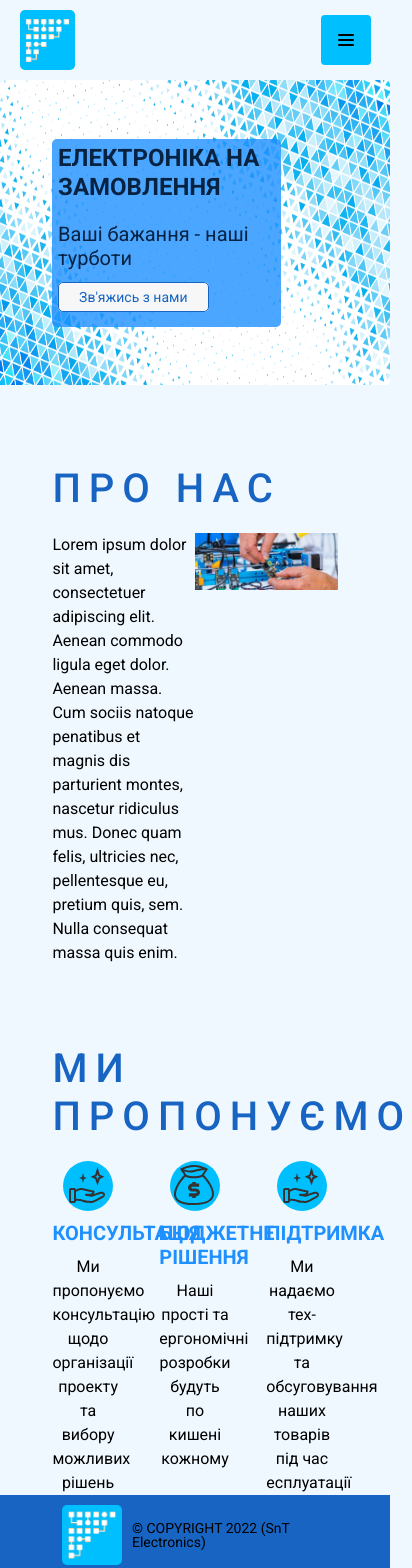
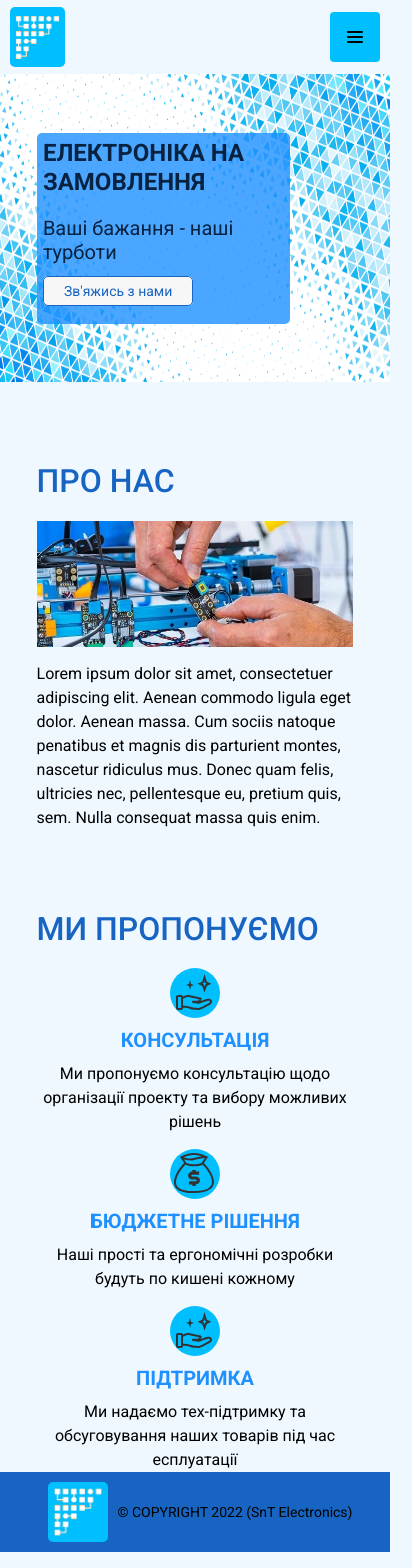
Before and after one commit to bigMialkovskyi/SnT_Electronics, a Vue app: page / in a window 390 px wide. Shown: the top 1568 px of the page, 412 px wide, since content can reach past the window. Built offline with nearby package versions, Linux system fonts and the light colour scheme.

Commit message:
generalinfo mobile

```diff
--- a/src/styles/banner.scss
+++ b/src/styles/banner.scss
@@ -2,7 +2,8 @@
 
 .banner {
   // background: url("../assets/img/pcb-1.jpg")no-repeat center;
-  background: url("../assets/img/banner-bg-02.jpg")no-repeat center;
+  // background: url("../assets/img/banner-bg-02.jpg")no-repeat center;
+  background: url("../assets/img/banner-bg-02.jpg")no-repeat;
   // background: url("../assets/img/banner-bg-01.jpg")no-repeat center;
   // background: url("../assets/img/banner-bg-00.jpg")no-repeat center;
   background-size: 100% 100%;
--- a/src/styles/general_information.scss
+++ b/src/styles/general_information.scss
@@ -67,3 +67,31 @@
     font-size: 40px;
   }
 }
+
+@media screen and (max-width: 575px) {
+
+  .about-us-title {
+    font-size: 32px;
+    letter-spacing: normal;
+  }
+
+  .about-us-desc {
+    // display: flex;
+    display: grid;
+    grid-template-columns: 100%;
+
+    img {
+      grid-row-start: 1;
+      margin-bottom: 15px;
+    }
+  }
+
+  .we-offer {
+    display: block;
+
+    li {
+      min-width: 100%;
+      margin-top: 15px;
+    }
+  }
+}
--- a/src/styles/header.scss
+++ b/src/styles/header.scss
@@ -2,7 +2,7 @@
 @import 'variables.scss';
 
 .header {
-  padding: 10px 0;
+  padding: 7px 10px;
 
   .logo {
     background-color: #00BFFF;
--- a/src/styles/variables.scss
+++ b/src/styles/variables.scss
@@ -220,6 +220,6 @@ footer {
 @media screen and (max-width: 575px) {
   .container {
     width: 100%;
-    padding: 0 5%;
+    // padding: 0 5%;
   }
 }
```
